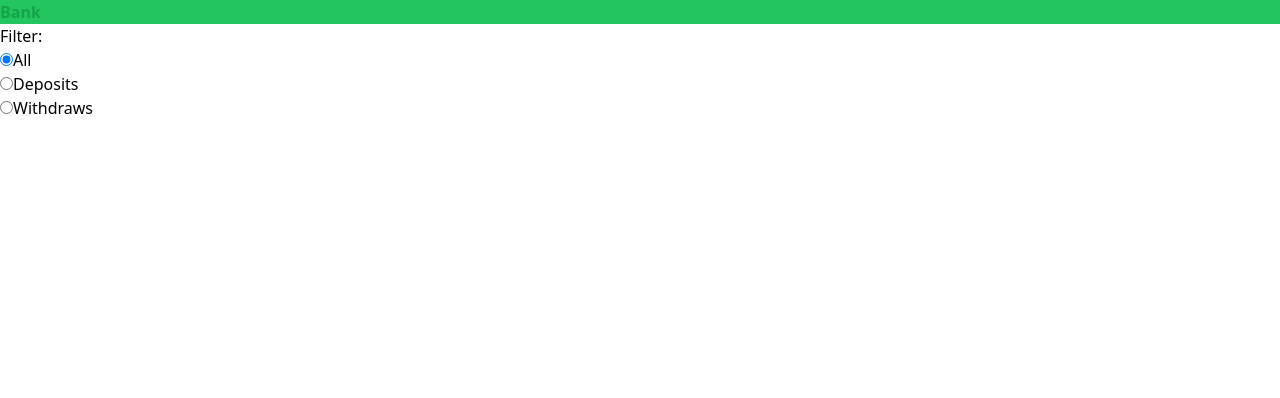
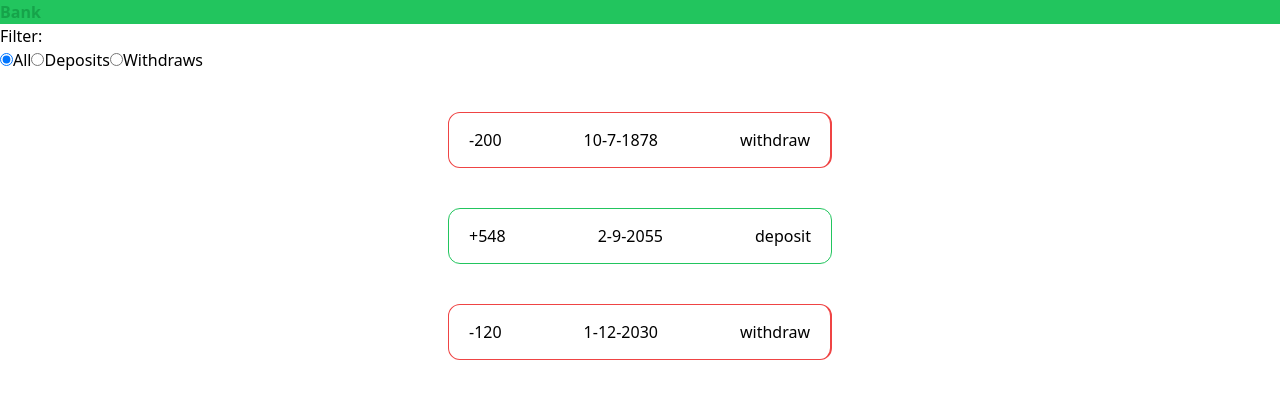
Before and after one commit to hussainCodes/bank-demo, a React (Create React App) app: page /transactions in a window 1280 px wide. Shown: the top 398 px of the page. Built offline with nearby package versions, Linux system fonts and the light colour scheme.

Commit message:
finish transactions ui

```diff
--- /dev/null
+++ b/src/components/Transaction.js
@@ -0,0 +1,36 @@
+import { useQuery } from "@tanstack/react-query";
+import React from "react";
+
+const Transaction = ({ transaction }) => {
+  const plusOrMinus = transaction.type == "withdraw" ? "-" : "+";
+
+  if (transaction.type == "withdraw") {
+    return (
+      <>
+        <div className="flex justify-between p-5 items-center border border-r-2 w-96 rounded-xl h-14 border-red-500">
+          <div className="flex">
+            <div>{plusOrMinus}</div>
+            <div>{transaction.amount}</div>
+          </div>
+          <div>{transaction.date}</div>
+          <div>{transaction.type}</div>
+        </div>
+      </>
+    );
+  }
+
+  return (
+    <>
+      <div className="flex justify-between p-5 items-center border w-96 rounded-xl h-14 border-green-500">
+        <div className="flex">
+          <div>{plusOrMinus}</div>
+          <div>{transaction.amount}</div>
+        </div>
+        <div>{transaction.date}</div>
+        <div>{transaction.type}</div>
+      </div>
+    </>
+  );
+};
+
+export default Transaction;
--- a/src/components/Transactions.js
+++ b/src/components/Transactions.js
@@ -1,23 +1,46 @@
 import React from "react";
+import Transaction from "./Transaction";
+import { getMyTransactions } from "../API/auth";
 
 const Transactions = () => {
+  const transactions = [
+    {
+      amount: 200,
+      date: "10-7-1878",
+      type: "withdraw",
+    },
+    {
+      amount: 548,
+      date: "2-9-2055",
+      type: "deposit",
+    },
+    {
+      amount: 120,
+      date: "1-12-2030",
+      type: "withdraw",
+    },
+  ];
+
+  //   const {data: transactions} = useQuery({
+  //     queryKey: ["getMyTransactions"],
+  //     queryFn: getMyTransactions
+  // })
+
+  const transactionsList = transactions.map((transaction) => (
+    <Transaction transaction={transaction} />
+  ));
+
   return (
     <>
       <div>
-        <div className="filter-fieldset-container">
-          <fieldset>
+        <fieldset className="flex">
           <legend>Filter:</legend>
           <div>
             <input type="radio" id="all" name="filter" value="all" checked />
             <label for="all">All</label>
           </div>
           <div>
-              <input
-                type="radio"
-                id="deposits"
-                name="filter"
-                value="deposits"
-              />
+            <input type="radio" id="deposits" name="filter" value="deposits" />
             <label for="deposits">Deposits</label>
           </div>
           <div>
@@ -30,6 +53,9 @@ const Transactions = () => {
             <label for="withdraws">Withdraws</label>
           </div>
         </fieldset>
+
+        <div className="flex flex-col items-center gap-10 mt-10">
+          {transactionsList}
         </div>
       </div>
     </>
```
Lines whose indentation alone changed are shown as unchanged.
